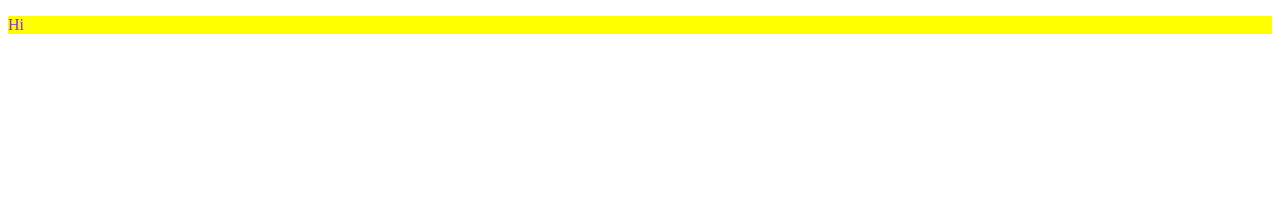
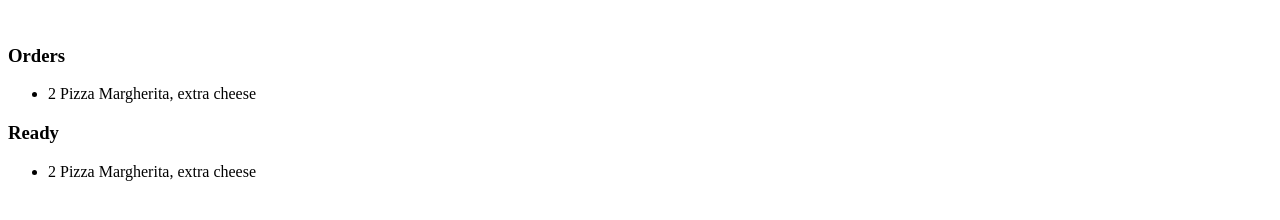
Before and after one commit to edu-santos8/Hello-World, a plain HTML site: page site-exemplo/PizzaDelivery/pizzadelivery.html in a window 1280 px wide. Drawn offline with Linux system fonts and the light colour scheme.

Commit message:
Update pizzadelivery.html
html part of the pizza delivery exercise

```diff
--- a/site-exemplo/PizzaDelivery/pizzadelivery.html
+++ b/site-exemplo/PizzaDelivery/pizzadelivery.html
@@ -4,10 +4,23 @@
     <meta charset="UTF-8">
     <meta http-equiv="X-UA-Compatible" content="IE=edge">
     <meta name="viewport" content="width=device-width, initial-scale=1.0">
-    <title>Document</title>
+    <title>Pizza Delivery</title>
     <link rel="stylesheet" href="/site-exemplo/PizzaDelivery/pizzadelivery.css">
 </head>
 <body>
-    <p>Hi</p>
+    <img src="" alt="">
+    <div class="incoming">
+        <h3>Orders</h3>
+        <ul id="orders">
+            <li id="margherita">2 Pizza Margherita, extra cheese</li>
+        </ul>
+    </div>
+    <div class="ready">
+        <h3>Ready</h3>
+        <ul id="orders">
+            <li id="margherita">2 Pizza Margherita, extra cheese</li>
+        </ul>
+    </div>
+    <script src="/site-exemplo/PizzaDelivery/pizzadelivery.js"></script>
 </body>
 </html>
```
